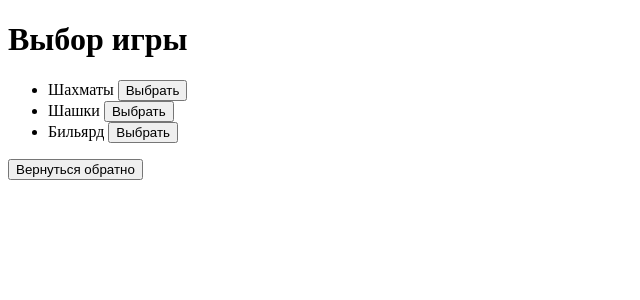
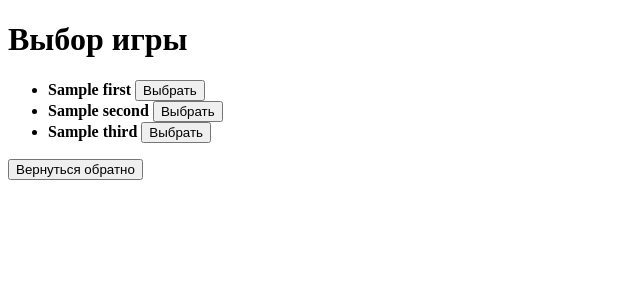
Before and after one commit to MaximTsesenko2024/Django, a Django app: template UrbanDjango/templates/third_task/select_game.html in a window 1280 px wide. Shown: the top 300 px of the page, without its empty margins (0-640 px from the left). Run offline with Django 5.2, Linux system fonts and the light colour scheme; the template is opened without the code that fills it: most values are stand-ins (such as "Sample title", 1, 10 or a date in 2020).

Commit message:
Изменён шаблон выбора игр

```diff
--- a/UrbanDjango/task3/views.py
+++ b/UrbanDjango/task3/views.py
@@ -9,7 +9,7 @@ class MainWiew(TemplateView):
 
 class SelGame(TemplateView):
     template_name = 'select_game.html'
-    extra_context = {'list_game': ['Шахматы', 'Шашки', 'Бильярд']}
+    extra_context = {'first': 'Шахматы','second': 'Шашки', 'third': 'Бильярд'}
 
 
 class Champion(TemplateView):
--- a/UrbanDjango/templates/third_task/select_game.html
+++ b/UrbanDjango/templates/third_task/select_game.html
@@ -7,9 +7,9 @@
 <body>
     <h1>Выбор игры</h1>
     <ul>
-        <li>Шахматы   <button> Выбрать</button></li>
-        <li>Шашки   <button> Выбрать</button></li>
-        <li>Бильярд  <button> Выбрать</button></li>
+        <li> <b>{{first}}   </b><button> Выбрать</button></li>
+        <li> <b>{{second}}   </b><button> Выбрать</button></li>
+        <li> <b>{{third}}   </b><button> Выбрать</button></li>
     </ul>
     <a href = '/main'><button>Вернуться обратно</button></a>
 </body>
```
